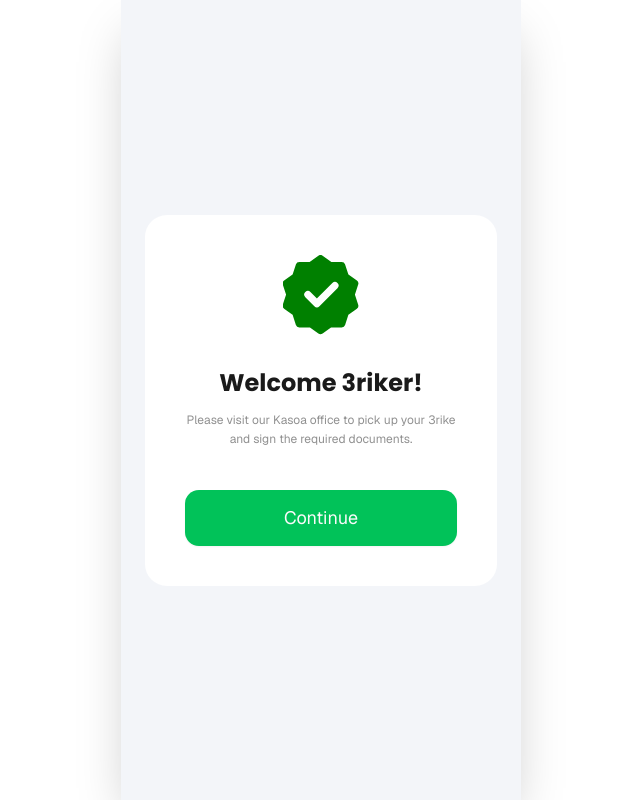
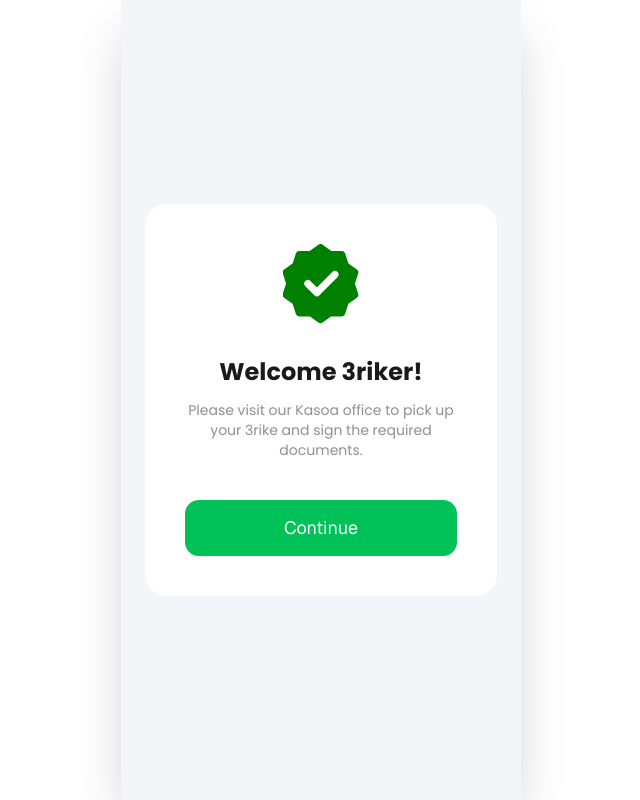
Before and after one commit to emperorsixpacks/3rike-Mobility, a React (Vite) app in the folder 3rike-frontend/: page /driver/own-3rike/welcome in a window 1280 px wide. Shown: the whole page, without its empty margins (319-959 px from the left). Built offline with nearby package versions, Linux system fonts and the light colour scheme; no server answers.

Commit message:
style: update welcome page paragraph typography and remove redundant whitespace

```diff
--- a/3rike-frontend/src/pages/driver/own-3rike/welcome.tsx
+++ b/3rike-frontend/src/pages/driver/own-3rike/welcome.tsx
@@ -20,7 +20,6 @@ export default function Welcome3riker() {
     <div className="min-h-screen bg-white flex justify-center">
       <div className="w-full max-w-100 bg-[#F3F5F9] shadow-2xl overflow-hidden min-h-200 relative flex items-center justify-center p-6">
         <div className="w-full bg-white rounded-3xl p-10 flex flex-col items-center text-center animate-in zoom-in-95 duration-500">
-
           <div className="relative mb-8">
             <img src="/success.svg" alt="success" className="w-20 h-20" />
           </div>
@@ -29,7 +28,7 @@ export default function Welcome3riker() {
             Welcome 3riker!
           </h1>
 
-          <p className="text-[#909090] text-xs leading-relaxed max-w-xs">
+          <p className="text-[#909090] leading-[20px] max-w-xs text-[14px] font-poppins">
             Please visit our Kasoa office to pick up your 3rike and sign the
             required documents.
           </p>
```
